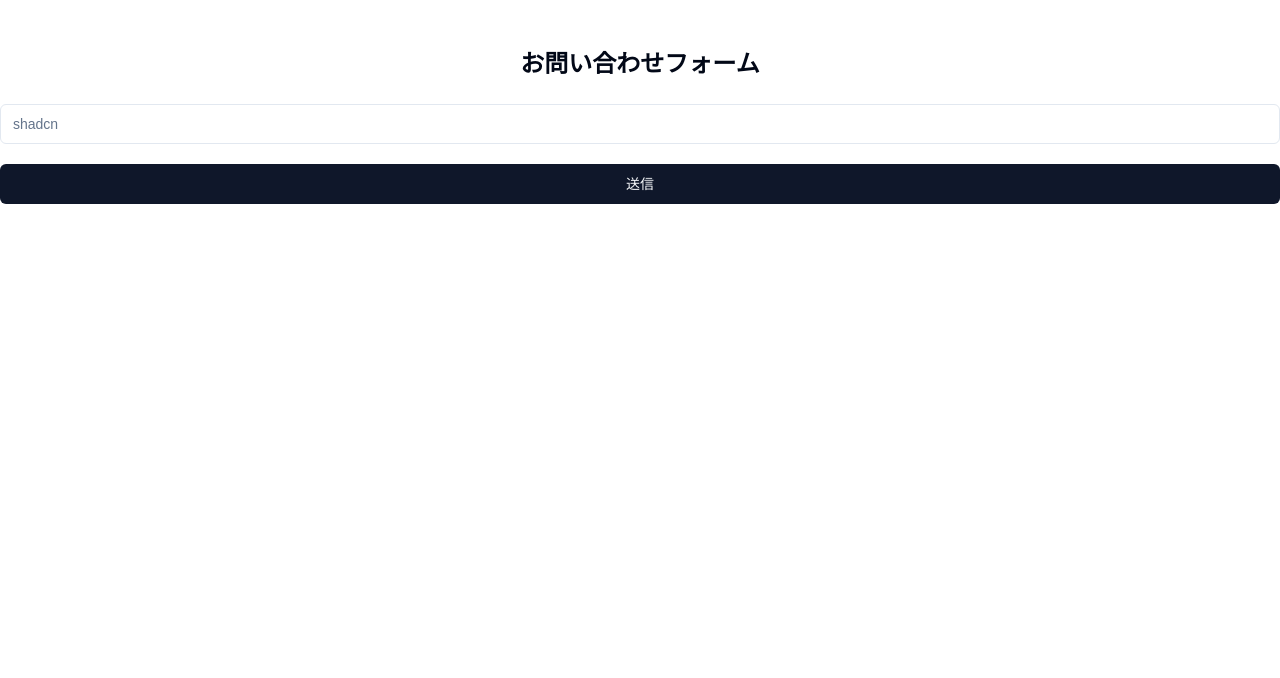
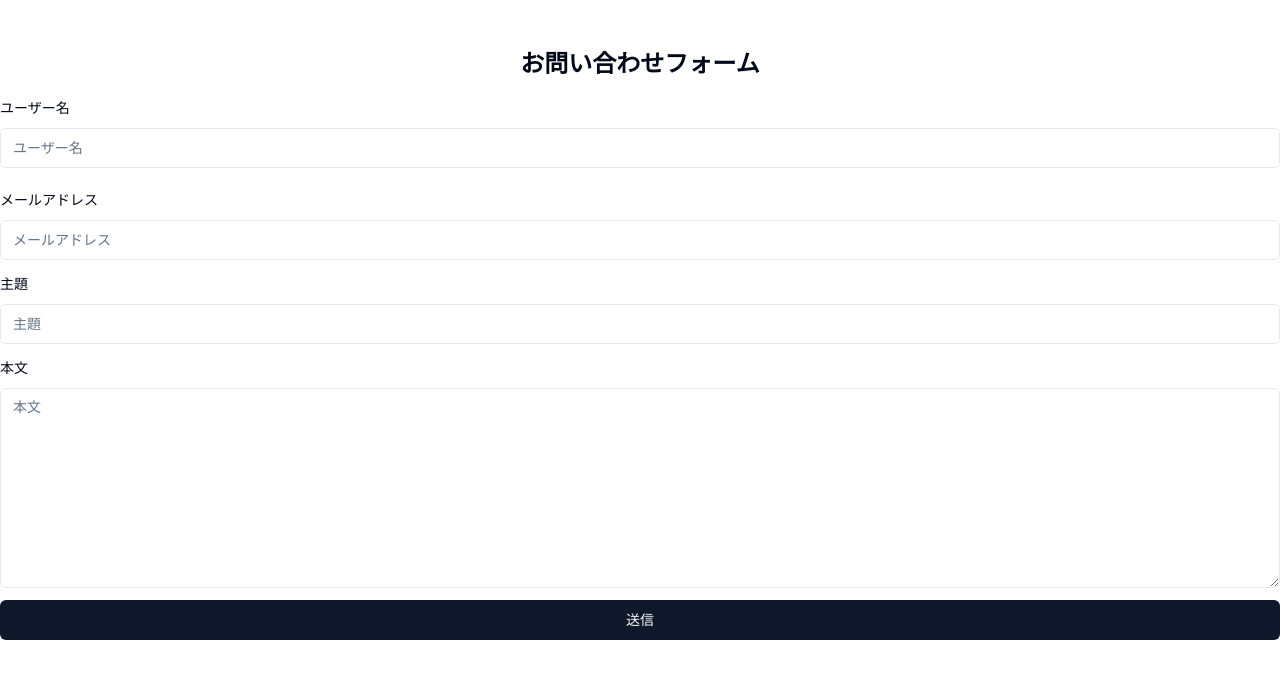
Before and after one commit to ryuta09/new-portfolio, a Next.js app: page / in a window 1280 px wide. Shown: the top 678 px of the page. Built offline with nearby package versions, Linux system fonts and the light colour scheme.

Commit message:
feat: zodの導入

```diff
--- a/components/mail-form/mail-form.tsx
+++ b/components/mail-form/mail-form.tsx
@@ -1,4 +1,4 @@
-'use client'
+"use client";
 import {
   Form,
   FormControl,
@@ -11,30 +11,84 @@
 import { Input } from "../ui/input";
 import { Button } from "../ui/button";
 import { useForm } from "react-hook-form";
+import { zodResolver } from "@hookform/resolvers/zod";
+import { formSchema } from "@/lib/formSchema";
+import { Textarea } from "../ui/textarea";
 
 export default function MailForm() {
-
-  const form = useForm()
+  const form = useForm({
+    resolver: zodResolver(formSchema),
+    defaultValues: {
+      username: "",
+      subject: "",
+      email: "",
+      content: "",
+    },
+  });
 
   function onSubmit(values: any) {
     // Do something with the form values.
     // ✅ This will be type-safe and validated.
-    console.log(values)
+    console.log(values);
   }
 
   return (
     <Form {...form}>
-      <form onSubmit={() => {form.handleSubmit(onSubmit)}} className="container flex flex-col gap-3 mx-auto">
+      <form
+        onSubmit={() => {
+          form.handleSubmit(onSubmit);
+        }}
+        className="container flex flex-col gap-3 mx-auto"
+      >
         <FormField
           control={form.control}
-          name="..."
+          name="username"
           render={(field) => (
             <FormItem>
-              <FormLabel />
+              <FormLabel>ユーザー名</FormLabel>
               <FormControl>
-                <Input placeholder="shadcn" {...field}/>
+                <Input placeholder="ユーザー名" {...field} />
               </FormControl>
               <FormDescription />
+              <FormMessage />
+            </FormItem>
+          )}
+        />
+        <FormField
+          control={form.control}
+          name="email"
+          render={(field) => (
+            <FormItem>
+              <FormLabel>メールアドレス</FormLabel>
+              <FormControl>
+                <Input placeholder="メールアドレス" {...field} />
+              </FormControl>
+              <FormMessage />
+            </FormItem>
+          )}
+        />
+        <FormField
+          control={form.control}
+          name="subject"
+          render={(field) => (
+            <FormItem>
+              <FormLabel>主題</FormLabel>
+              <FormControl>
+                <Input placeholder="主題" {...field} />
+              </FormControl>
+              <FormMessage />
+            </FormItem>
+          )}
+        />
+        <FormField
+          control={form.control}
+          name="content"
+          render={(field) => (
+            <FormItem>
+              <FormLabel>本文</FormLabel>
+              <FormControl>
+                <Textarea placeholder="本文" {...field} className="min-h-[200px]"/>
+              </FormControl>
               <FormMessage />
             </FormItem>
           )}
--- /dev/null
+++ b/components/ui/textarea.tsx
@@ -0,0 +1,22 @@
+import * as React from "react"
+
+import { cn } from "@/lib/utils"
+
+const Textarea = React.forwardRef<
+  HTMLTextAreaElement,
+  React.ComponentProps<"textarea">
+>(({ className, ...props }, ref) => {
+  return (
+    <textarea
+      className={cn(
+        "flex min-h-[80px] w-full rounded-md border border-input bg-background px-3 py-2 text-base ring-offset-background placeholder:text-muted-foreground focus-visible:outline-none focus-visible:ring-2 focus-visible:ring-ring focus-visible:ring-offset-2 disabled:cursor-not-allowed disabled:opacity-50 md:text-sm",
+        className
+      )}
+      ref={ref}
+      {...props}
+    />
+  )
+})
+Textarea.displayName = "Textarea"
+
+export { Textarea }
```
